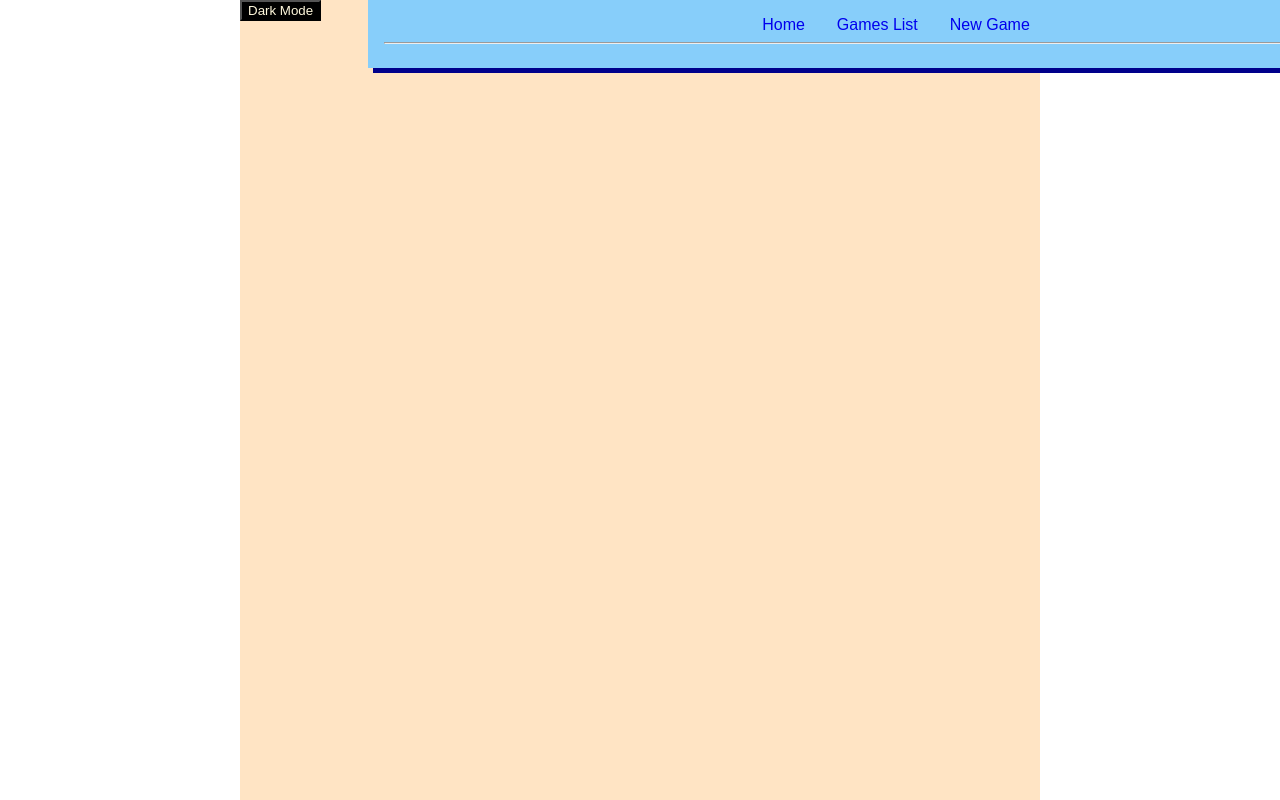
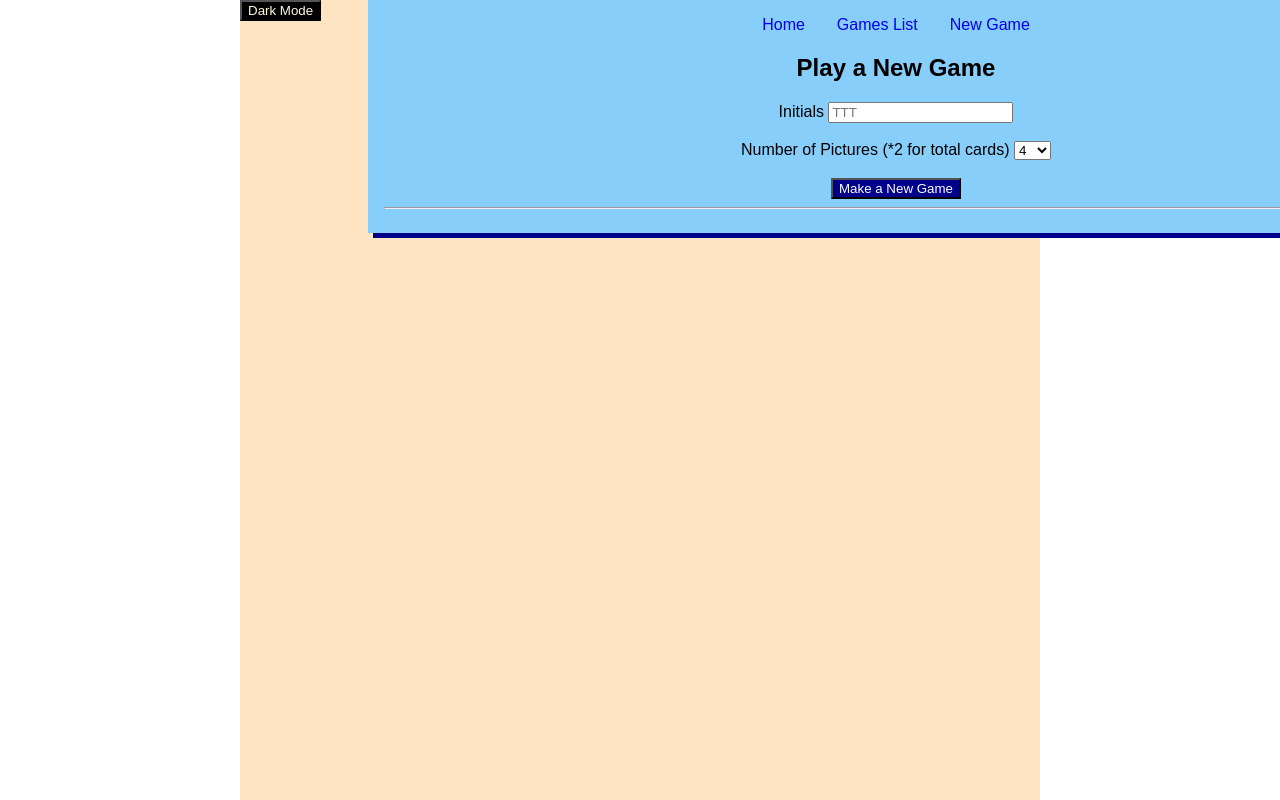
Before and after one commit to Doode1524/concentration, a React (Create React App) app: page /games/new in a window 1280 px wide. Shown: the top 800 px of the page. Built offline with nearby package versions, Linux system fonts and the light colour scheme.

Commit message:
added a container, removed some lines

```diff
--- a/src/functional_components/banner.js
+++ b/src/functional_components/banner.js
@@ -1,30 +1,25 @@
 import React from 'react'
 import NavBar from './nav';
 import Home from './home';
-import GamesList from '../class_components/gamesList';
+import GamesContainer from '../class_components/gamesContainer';
 import NewGame from '../class_components/newGame';
+
 import {
-  BrowserRouter as Router,
-  Route
+  BrowserRouter as Router, Route, Switch
 } from 'react-router-dom';
 
 const Banner = () => {
 
   return(
     <div className='banner'>
-
       <Router>
 
         <NavBar />
-
         <Route exact path="/" component={Home} />
-
-        <Route path="/newGame" component={NewGame} />
-
-        <Route path="/games" render={() => <GamesList />} />
-
-        {/* <Route exact path="/games/:id" render={routerProps => <GameView games={games} {...routerProps} />} /> */}
-
+        <Route exact path="/games" component={(routeInfo) => <GamesContainer routeData={routeInfo} />} />
+        <Route exact path="/games/new">
+          <NewGame />
+          </Route>
       </Router>
 
       <hr style={{color: "black"}}></hr>
```
